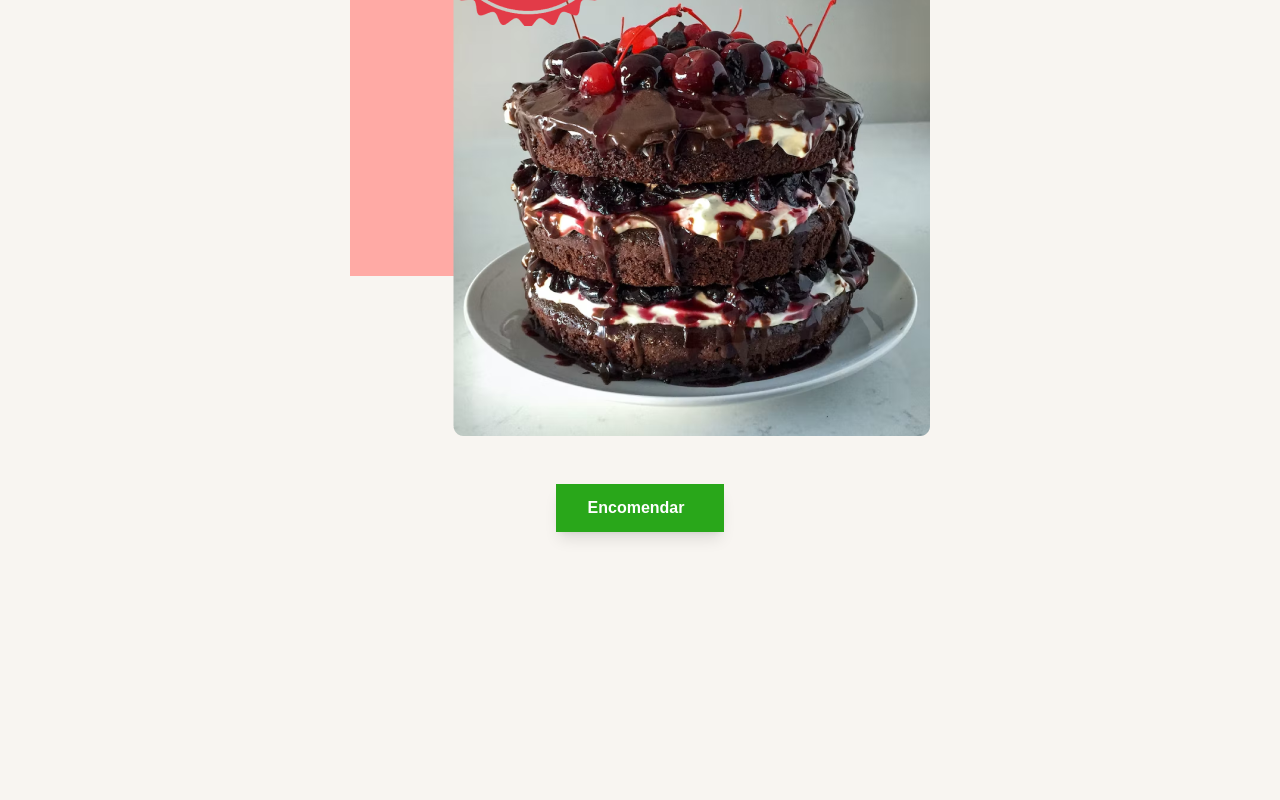
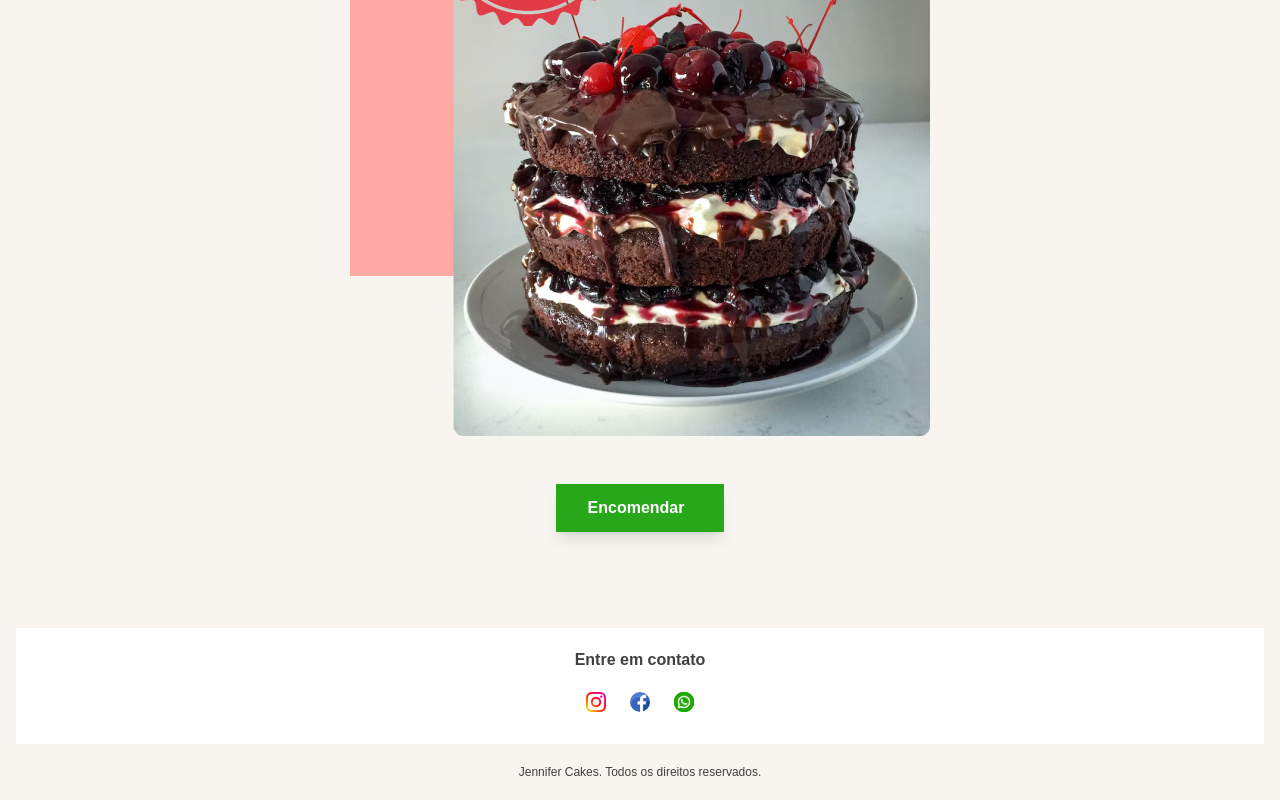
Before and after one commit to edukaki/JenifferCakes, a Next.js app: page / in a window 1280 px wide. Shown: the part 6877-7677 px from the top of the page. Before the commit the page ends 7505 px from the top, so only its background shows below. Built offline with nearby package versions, Linux system fonts and the light colour scheme.

Commit message:
feat(layout): add footer

```diff
--- a/src/app/layout.jsx
+++ b/src/app/layout.jsx
@@ -1,3 +1,4 @@
+import Footer from '@/components/Footer';
 import Navbar from '@/components/Navbar';
 import './Styles/globals.css';
 
@@ -8,7 +9,11 @@ export default function RootLayout({ children }) {
       <body>
         <Navbar />
         {children}
-        <script src="https://kit.fontawesome.com/9fec1c2b51.js" crossOrigin="anonymous"></script>
+        <Footer />
+        <script
+          src="https://kit.fontawesome.com/9fec1c2b51.js"
+          crossOrigin="anonymous"
+        ></script>
       </body>
     </html>
   );
```
